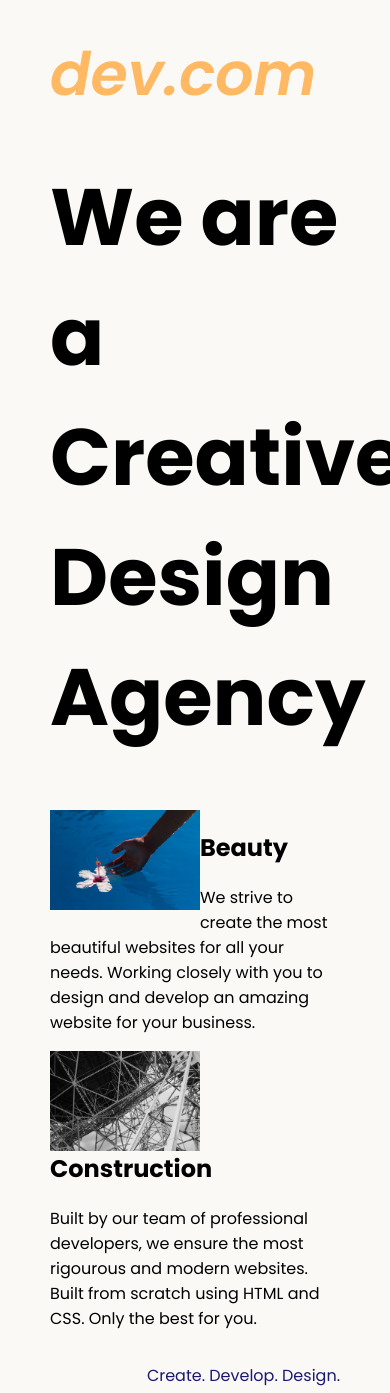
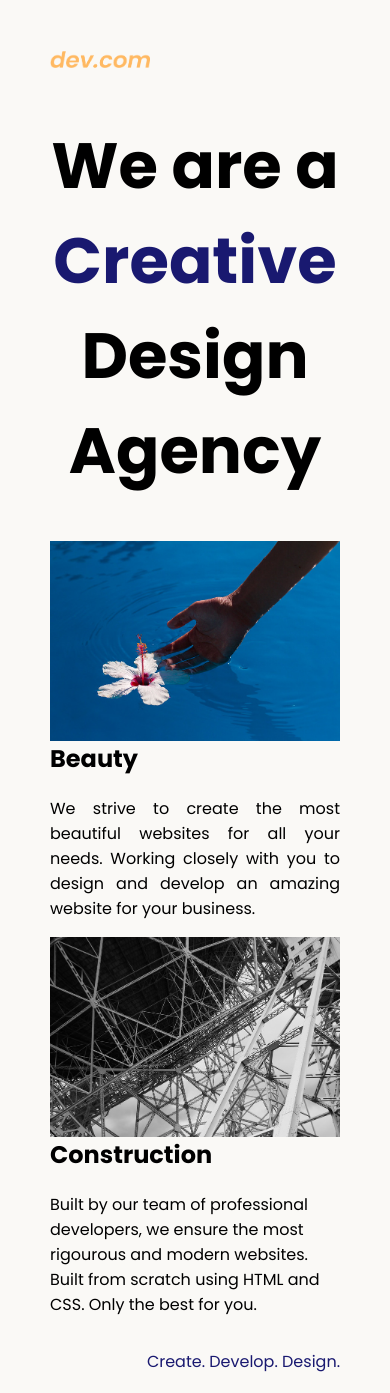
Before and after one commit to simplegggg1/web-dev-study-2023, a plain HTML site: page 8.4 Web Design Agency Project/index.html in a window 390 px wide. Drawn offline with Linux system fonts and the light colour scheme.

Commit message:
finished section 8

```diff
--- a/8.4 Web Design Agency Project/index.html
+++ b/8.4 Web Design Agency Project/index.html
@@ -1,38 +1,52 @@
 <!DOCTYPE html>
 <html lang="en">
-
   <head>
-  <meta charset="UTF-8">
-  <meta name="viewport" content="width=device-width, initial-scale=1.0">
+    <meta charset="UTF-8" />
+    <meta name="viewport" content="width=device-width, initial-scale=1.0" />
     <title>Agency</title>
-  <link rel="stylesheet" href="./style.css">
-  <link rel="preconnect" href="https://fonts.googleapis.com">
-  <link rel="preconnect" href="https://fonts.gstatic.com" crossorigin>
-  <link href="https://fonts.googleapis.com/css2?family=Poppins:wght@400;700&display=swap" rel="stylesheet">
+    <link rel="stylesheet" href="./style.css" />
+    <link rel="preconnect" href="https://fonts.googleapis.com" />
+    <link rel="preconnect" href="https://fonts.gstatic.com" crossorigin />
+    <link
+      href="https://fonts.googleapis.com/css2?family=Poppins:wght@400;700&display=swap"
+      rel="stylesheet"
+    />
   </head>
 
   <body>
     <div class="main">
-    <img class="logo" src="./assets/images/logo.png" alt="logo">
-    <h1>We are a Creative Design Agency</h1>
-    <div class="left card"><img class="tile-image" src="./assets/images/beautiful.jpg" alt="hand and flower in water">
+      <img class="logo" src="./assets/images/logo.png" alt="logo" />
+      <h1>We are a <span id="creative">Creative</span> <br />Design Agency</h1>
+      <div class="left card">
+        <img
+          class="tile-image"
+          src="./assets/images/beautiful.jpg"
+          alt="hand and flower in water"
+        />
         <h2 class="card-title">Beauty</h2>
-      <p class="card-text">We strive to create the most beautiful websites for all your needs. Working closely with you
-        to
-        design and
-        develop an amazing website for your business.</p>
+        <p class="card-text">
+          We strive to create the most beautiful websites for all your needs.
+          Working closely with you to design and develop an amazing website for
+          your business.
+        </p>
       </div>
 
-    <div class="right card"><img class="tile-image" src="./assets/images/construction.jpg" alt="metal structure">
+      <div class="right card">
+        <img
+          class="tile-image"
+          src="./assets/images/construction.jpg"
+          alt="metal structure"
+        />
         <h2 class="card-title">Construction</h2>
-      <p>Built by our team of professional developers, we ensure the most rigourous and modern websites. Built from
-        scratch using HTML and CSS. Only the best for you.</p>
+        <p>
+          Built by our team of professional developers, we ensure the most
+          rigourous and modern websites. Built from scratch using HTML and CSS.
+          Only the best for you.
+        </p>
       </div>
-
     </div>
     <footer>
       <p>Create. Develop. Design.</p>
     </footer>
   </body>
-
 </html>
--- a/8.4 Web Design Agency Project/style.css
+++ b/8.4 Web Design Agency Project/style.css
@@ -21,7 +21,10 @@ footer {
 
 .tile-image {
   float: left;
-  height: 100px;
+  height: 200px;
+  /* width: 299.8px; */
+  /* margin: 0px 50px 10px 0px; */
+  margin-right: 50px;
 }
 .card {
   display: inline;
@@ -33,4 +36,33 @@ footer {
   float: right;
 }
 
-/* mobile: below 681px */
+#creative {
+  color: midnightblue;
+}
+
+/* above 681px, put title images horizontal. */
+@media (min-width: 681px) {
+  .card {
+    width: 45%;
+  }
+}
+/* below 680px, stretch width of the title image */
+@media (max-width: 680px) {
+  .logo {
+    width: 100px;
+  }
+  .tile-image {
+    width: 100%;
+    object-fit: cover;
+  }
+  .card {
+    display: block;
+  }
+  .card-text {
+    text-align: justify;
+  }
+  h1 {
+    text-align: center;
+    font-size: 4rem;
+  }
+}
```
Lines whose indentation alone changed are shown as unchanged.
